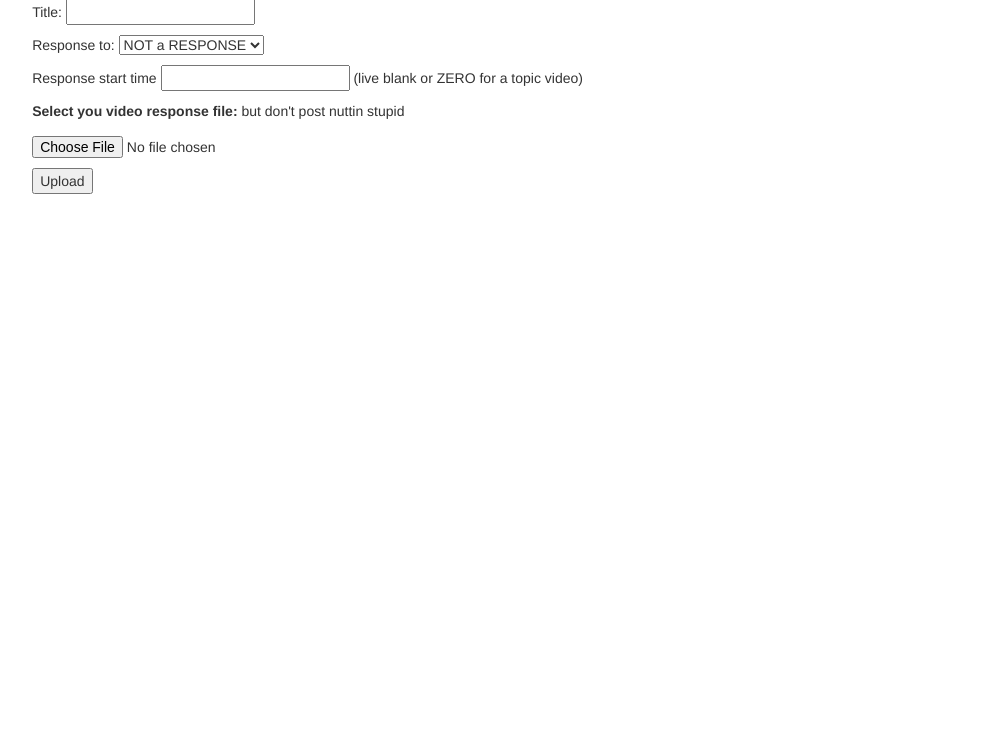
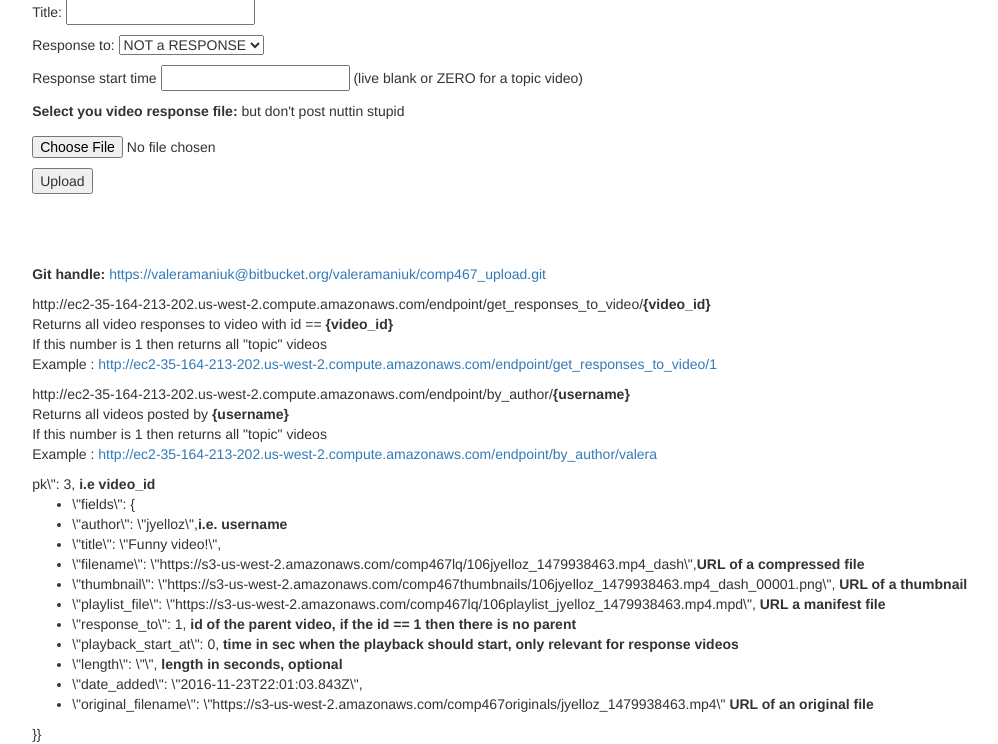
Before and after one commit to CSUNCOMP467F2016/vlogme-server, a Django app: page / in a window 1280 px wide. Shown: the part 103-847 px from the top of the page, without its empty margins (77-1075 px from the left). Before the commit the page ends 297 px from the top, so only its background shows below. Run offline with Django 3.2, Linux system fonts and the light colour scheme; the visitor is signed in with stand-in values (Sample User, id 1); data that the repository does not hold is empty; some libraries are stand-ins or nearby versions.

```diff
--- a/upload/templates/ninja/upload.html
+++ b/upload/templates/ninja/upload.html
@@ -44,5 +44,38 @@
             <p><input type="submit" value="Upload" /></p>
 </form>
 
+<br><br><br>
+<p><b>Git handle:</b> <a href ="https://valeramaniuk@bitbucket.org/valeramaniuk/comp467_upload.git">https://valeramaniuk@bitbucket.org/valeramaniuk/comp467_upload.git</a></p>
+<p>http://ec2-35-164-213-202.us-west-2.compute.amazonaws.com/endpoint/get_responses_to_video/<b>{video_id}</b><br>
+    Returns all video responses to video with id == <b>{video_id}</b><br>
+    If this number is 1 then returns all "topic" videos<br>
+    Example : <a href ="http://ec2-35-164-213-202.us-west-2.compute.amazonaws.com/endpoint/get_responses_to_video/1">http://ec2-35-164-213-202.us-west-2.compute.amazonaws.com/endpoint/get_responses_to_video/1</a>
+</p>
+
+<p>http://ec2-35-164-213-202.us-west-2.compute.amazonaws.com/endpoint/by_author/<b>{username}</b><br>
+    Returns all videos posted by <b>{username}</b><br>
+    If this number is 1 then returns all "topic" videos<br>
+    Example : <a href ="http://ec2-35-164-213-202.us-west-2.compute.amazonaws.com/endpoint/by_author/valera">http://ec2-35-164-213-202.us-west-2.compute.amazonaws.com/endpoint/by_author/valera</a>
+</p>
+<div>
+
+pk\": 3, <b>i.e video_id </b>
+    <ul>
+   <li> \"fields\": {
+   <li> \"author\": \"jyelloz\",<b>i.e. username</b>
+    <li>\"title\": \"Funny video!\",
+    <li>\"filename\": \"https://s3-us-west-2.amazonaws.com/comp467lq/106jyelloz_1479938463.mp4_dash\",<b>URL of a compressed file</b>
+    <li>\"thumbnail\": \"https://s3-us-west-2.amazonaws.com/comp467thumbnails/106jyelloz_1479938463.mp4_dash_00001.png\", <b>URL of a thumbnail</b>
+    <li>\"playlist_file\": \"https://s3-us-west-2.amazonaws.com/comp467lq/106playlist_jyelloz_1479938463.mp4.mpd\", <b>URL a manifest file</b>
+    <li>\"response_to\": 1, <b>id of the parent video, if the id == 1 then there is no parent</b>
+    <li>\"playback_start_at\": 0, <b>time in sec when the playback should start, only relevant for response videos</b>
+    <li>\"length\": \"\", <b>length in seconds, optional</b>
+    <li>\"date_added\": \"2016-11-23T22:01:03.843Z\",
+    <li>\"original_filename\": \"https://s3-us-west-2.amazonaws.com/comp467originals/jyelloz_1479938463.mp4\" <b>URL of an original file</b>
+    </li>
+    </ul>
+        }}
+
+</div>
 
 {% endblock %}
```
Also changed, not shown: upload/transcoder/create_job.py (+9 -0 lines).
